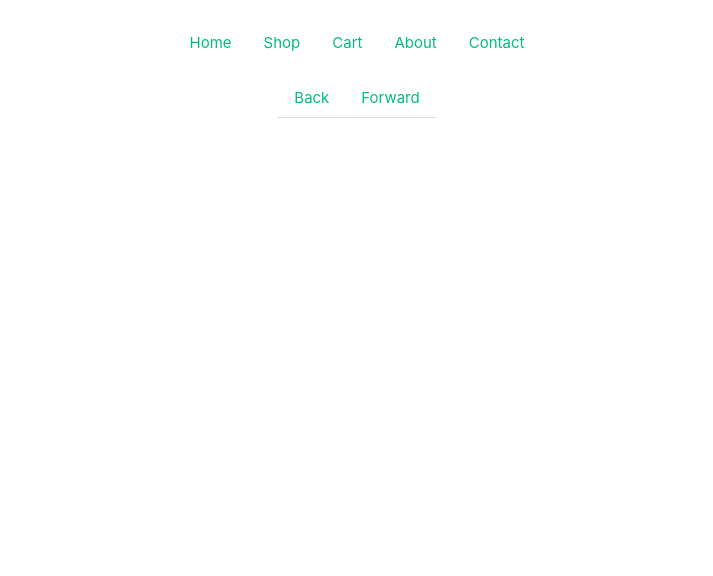
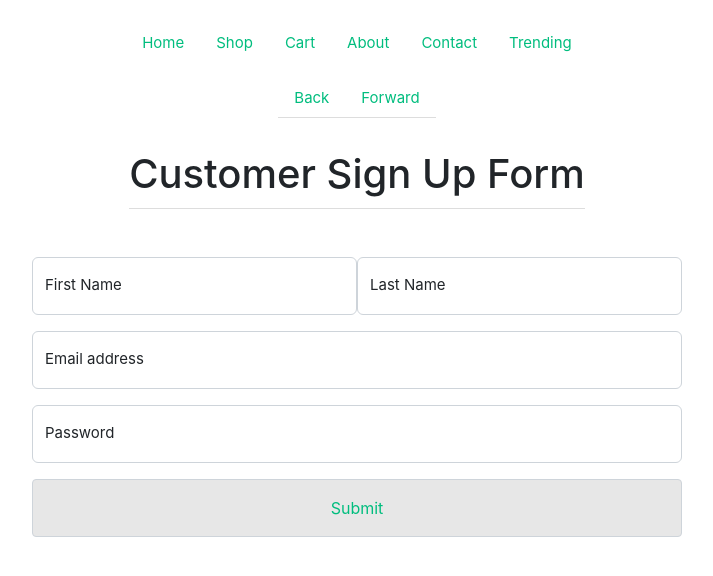
Before and after one commit to WesleyErasmus/fashion-online-store, a Vue app: page /userform in a window 1280 px wide. Shown: the top 576 px of the page, without its empty margins (283-996 px from the left). Built offline with nearby package versions, Linux system fonts and the light colour scheme.

Commit message:
Added productCard.css stylesheet, Button hover styling, Added Checkout button to Cart page

```diff
--- a/src/App.vue
+++ b/src/App.vue
@@ -12,8 +12,10 @@ import { RouterLink, RouterView } from "vue-router";
         <RouterLink :to="{ name: 'Cart' }">Cart</RouterLink>
         <RouterLink :to="{ name: 'About' }">About</RouterLink>
         <RouterLink :to="{ name: 'Contact' }">Contact</RouterLink>
+        <RouterLink :to="{ name: 'FeaturedProducts' }">Trending</RouterLink>
       </nav>
     </div>
+
     <!-- Redirect buttons -->
     <div class="redirect-btn-container">
       <nav>
--- a/src/assets/base.css
+++ b/src/assets/base.css
@@ -29,4 +29,8 @@ button {
   border-radius: 4px;
   font-size: 16px;
   color: #333;
+  transition: 0.2s;
 }
+button:hover {
+    transform: scale(102%);
+}
--- a/src/assets/main.css
+++ b/src/assets/main.css
@@ -1,4 +1,5 @@
 @import "./base.css";
+@import "./productCard.css";
 
 #app {
   max-width: 1280px;
--- /dev/null
+++ b/src/assets/productCard.css
@@ -0,0 +1,30 @@
+.card {
+  border: none;
+}
+.card-body {
+  margin-bottom: -5px;
+  /* padding-bottom: 0px; */
+}
+.card-title {
+  min-height: 35px;
+  font-size: 14px;
+}
+.card-text {
+  color: grey;
+  font-size: 12px;
+  margin-bottom: 0px;
+  padding-bottom: 0px;
+}
+.card-footer {
+  padding-top: 0;
+  margin-top: 0;
+  border: none;
+}
+.card-img-top {
+  aspect-ratio: 2 / 3;
+  border-radius: 0;
+   transition: 0.3s;
+}
+.card-img-top:hover {
+    transform: scale(102%);
+}
--- a/src/components/UserForm.vue
+++ b/src/components/UserForm.vue
@@ -1,4 +1,6 @@
 <template>
+  <div class="form-component">
+    <h1>Customer Sign Up Form</h1>
     <form class="user-form">
       <div class="user-row">
         <div class="form-floating mb-3 col">
@@ -38,17 +40,37 @@
         />
         <label for="floatingPassword">Password</label>
       </div>
+      <button class="submit-btn" type="submit">Submit</button>
     </form>
+  </div>
 </template>
 
 <style scoped>
+.form-component {
+  text-align: center;
+}
+.form-component h1 {
+  margin-bottom: 3rem;
+}
 .user-form {
-    max-width: 750px;
+  max-width: 650px;
+  display: block;
+  margin: 0 auto;
 }
 .user-row {
   display: flex;
 }
-#floatingInput label {
-    font-size: 8px !important;
+.submit-btn {
+  margin: 1rem 0;
+  padding: 1rem 0.75rem;
+  width: 100%;
+  color: hsla(160, 100%, 37%, 1);
+  background: #e7e7e7;
+  border: 1px solid #ced4da;
+  transition: 0.4s;
+}
+
+.submit-btn:hover {
+  background-color: hsla(160, 100%, 37%, 0.2);
 }
 </style>
--- a/src/router/index.js
+++ b/src/router/index.js
@@ -5,7 +5,8 @@ import Product from "../views/shop/Product.vue";
 import Cart from "../views/shop/Cart.vue";
 import About from "../views/About.vue";
 import Contact from "../views/Contact.vue";
-import FeaturedProducts from "../views/FeaturedProducts.vue"
+import FeaturedProducts from "../views/FeaturedProducts.vue";
+import UserForm from "../components/UserForm.vue";
 
 const router = createRouter({
   history: createWebHistory(import.meta.env.BASE_URL),
@@ -46,6 +47,11 @@ const router = createRouter({
       name: "Contact",
       component: Contact,
     },
+    {
+      path: "/userform",
+      name: "UserForm",
+      component: UserForm,
+    },
   ],
 });
 
--- a/src/views/FeaturedProducts.vue
+++ b/src/views/FeaturedProducts.vue
@@ -35,7 +35,9 @@
 
 <script>
 import axios from "axios";
+import Spinner from "/src/components/Spinner.vue"
 export default {
+    components: { Spinner },
   data() {
     return {
       products: [],
--- a/src/views/Home.vue
+++ b/src/views/Home.vue
@@ -20,8 +20,8 @@
       <div class="card-group">
         <div class="card">
           <img
-            class="card-img-top"
             src="https://assets.superbalistcdn.co.za/300x432/filters:quality(75):format(jpg)/2760770/original.jpg"
+
             alt="Just Dropped"
           />
           <div class="card-body">
@@ -34,7 +34,7 @@
         <div class="card">
           <img
             src="https://assets.superbalistcdn.co.za/300x432/filters:quality(75):format(jpg)/2769323/original.jpg"
-            class="card-img-top"
+
             alt="Just Dropped"
           />
           <div class="card-body">
@@ -47,6 +47,7 @@
         <div class="card">
           <img
             src="https://assets.superbalistcdn.co.za/300x432/filters:quality(75):format(jpg)/2773631/original.jpg"
+
             alt="Just Dropped"
           />
           <div class="card-body">
@@ -59,7 +60,7 @@
         <div class="card">
           <img
             src="https://assets.superbalistcdn.co.za/300x432/filters:quality(75):format(jpg)/2615216/original.jpg"
-            class="card-img-top"
+
             alt="Just Dropped"
           />
           <div class="card-body">
@@ -72,6 +73,7 @@
         <div class="card">
           <img
             src="https://assets.superbalistcdn.co.za/300x432/filters:quality(75):format(jpg)/2773045/original.jpg"
+
             alt="Just Dropped"
           />
           <div class="card-body">
@@ -91,7 +93,7 @@
       <div class="card-group">
         <div class="card">
           <img
-            class="card-img-top"
+
             src="https://assets.superbalistcdn.co.za/300x432/filters:quality(75):format(jpg)/2690455/original.jpg"
             alt="Just Dropped"
           />
@@ -105,7 +107,7 @@
         <div class="card">
           <img
             src="https://assets.superbalistcdn.co.za/300x432/filters:quality(75):format(jpg)/2748324/original.jpg"
-            class="card-img-top"
+
             alt="Just Dropped"
           />
           <div class="card-body">
@@ -130,7 +132,7 @@
         <div class="card">
           <img
             src="https://assets.superbalistcdn.co.za/300x432/filters:quality(75):format(jpg)/2757959/original.jpg"
-            class="card-img-top"
+
             alt="Just Dropped"
           />
           <div class="card-body">
@@ -143,7 +145,7 @@
         <div class="card">
           <img
             src="https://assets.superbalistcdn.co.za/300x432/filters:quality(75):format(jpg)/2756710/original.jpg"
-            class="card-img-top"
+
             alt="Just Dropped"
           />
           <div class="card-body">
--- a/src/views/Shop/Cart.vue
+++ b/src/views/Shop/Cart.vue
@@ -1,20 +1,49 @@
 <template>
-  <h1>This is the Cart page</h1>
-  <div v-if="!shoppingCart.length">Your Cart is empty</div>
-  <div v-for="product in shoppingCart" :key="product.id">
-    <img class="product-img" :src="product.images" alt="Product Image" />
-    <h3>{{ product.title }}</h3>
-    <h4>R{{ product.price }}</h4>
-
-    <button @click="removeFromCart(product)">Remove From Cart</button>
+  <div class="cart-page">
+    <h1>Your Cart</h1>
     <div>Total items in cart: {{ cartLength }}</div>
     <div>Total: R{{ priceTotal }}</div>
-    <div></div>
+    <div v-if="!shoppingCart.length">Your Cart is empty</div>
+    <div v-if="shoppingCart.length" class="container">
+      <div class="row">
+        <div
+          class="card col-lg-2 col-md-3 col-sm-4 col-6 mb-4 mt-4"
+          v-for="product in shoppingCart"
+          :key="product.id"
+        >
+          <img :src="product.images" class="card-img-top" alt="Product Image" />
+          <div class="card-body">
+            <h6 class="card-title">{{ product.title }}</h6>
+            <p class="card-text">
+              {{ product.category.name }}
+            </p>
+          </div>
+          <div class="card-footer">
+            <small class="text-muted">R{{ product.price }}</small>
+          </div>
+          <button @click="removeFromCart(product)">Remove From Cart</button>
+        </div>
+      </div>
+    </div>
+    <div v-else>
+      <Spinner />
+    </div>
+
+    <div class="checkout">
+      <div>Total: R{{ priceTotal }}</div>
+       <RouterLink :to="{ name: 'UserForm' }">
+      <button class="checkout-btn">Proceed To Checkout</button>
+      </RouterLink>
+    </div>
+
+    <!-- End of Cart Page Wrapper -->
   </div>
 </template>
 
 <script>
+import Spinner from "/src/components/Spinner.vue";
 export default {
+  components: { Spinner },
   data() {
     return {
       shoppingCart: [],
@@ -65,8 +94,8 @@ export default {
 };
 </script>
 
-<style>
-.product-img {
-  width: 150px;
+<style scoped>
+.checkout {
+  float: right;
 }
 </style>
```
Lines whose indentation alone changed are shown as unchanged.
